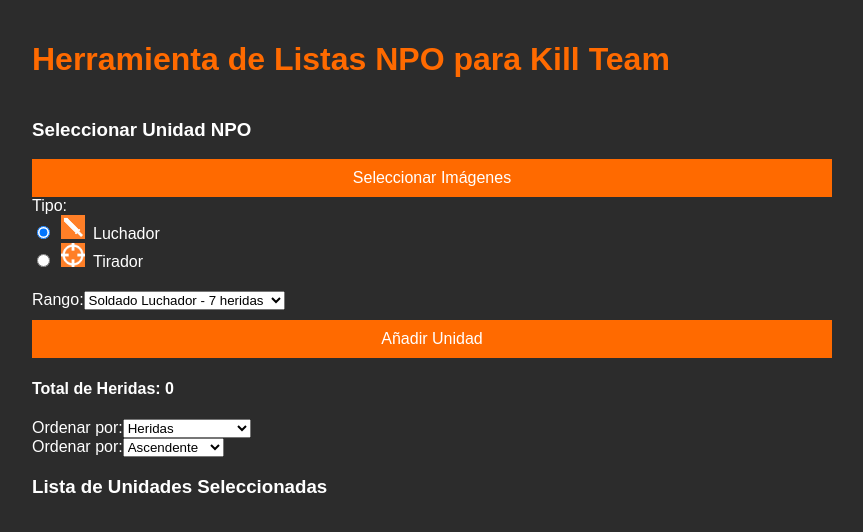
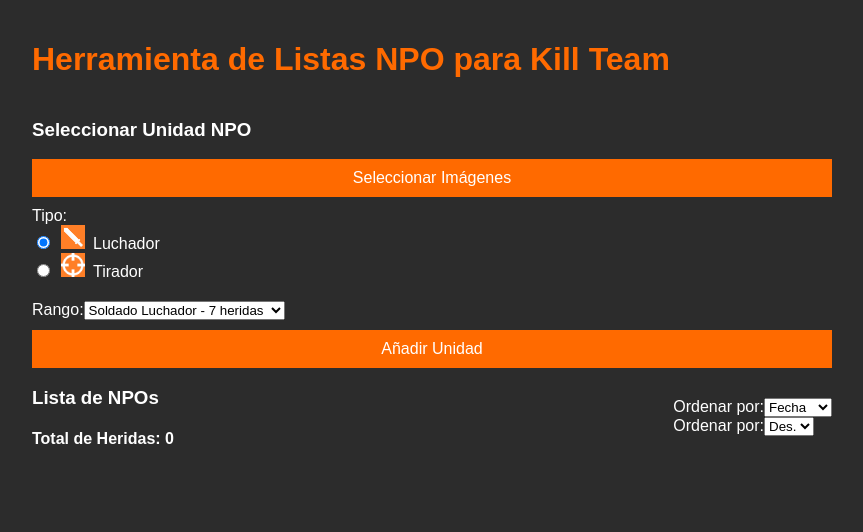
Before and after one commit to ChickenPolloHammer/NPO_tool, a React (Create React App) app: page / in a window 1280 px wide. Shown: the top 532 px of the page, without its empty margins (208-1071 px from the left). Built offline with nearby package versions, Linux system fonts and the light colour scheme.

Commit message:
alineacion de los elementos principales

```diff
--- a/src/components/ListaNPO.js
+++ b/src/components/ListaNPO.js
@@ -9,8 +9,8 @@
 
 const ListaNPO = () => {
   const [npoList, setNpoList] = useState([]);
-  const [sortOrder, setSortOrder] = useState('ascendente'); // Orden por defecto
-  const [sortBy, setSortBy] = useState('heridas'); // Ordenar por heridas por defecto
+  const [sortOrder, setSortOrder] = useState('descendente'); // Orden por defecto
+  const [sortBy, setSortBy] = useState('fechaEntrada'); // Ordenar por defecto
   const [selectedImage, setSelectedImage] = useState(null); // Para almacenar la imagen seleccionada
 
   const handleAddNPO = (npo) => {
@@ -93,14 +93,19 @@
     <div>
       <SelectorNPO onAdd={handleAddNPO} />
 
+      <div style={{ display: 'flex', justifyContent: 'space-between', alignItems: 'flex-start'}}>
+        <div>
+          <h3>Lista de NPOs</h3>
           <h4>Total de Heridas: {totalHeridas}</h4>
+        </div>
 
+        <div style={{ display: 'flex', flexDirection: 'column', marginTop: '30px'}}>
           {/* Selector para elegir el criterio de orden */}
           <div>
             <label htmlFor="sortBy">Ordenar por:</label>
             <select id="sortBy" value={sortBy} onChange={handleSortByChange}>
+              <option value="fechaEntrada">Fecha</option>
               <option value="heridas">Heridas</option>
-          <option value="fechaEntrada">Fecha de Entrada</option>
             </select>
           </div>
 
@@ -108,12 +113,15 @@
           <div>
             <label htmlFor="sortOrder">Ordenar por:</label>
             <select id="sortOrder" value={sortOrder} onChange={handleSortChange}>
-          <option value="ascendente">Ascendente</option>
-          <option value="descendente">Descendente</option>
+              <option value="descendente">Des.</option>
+              <option value="ascendente">Asc.</option>
             </select>
           </div>
+        </div>
+      </div>
 
-      <h3>Lista de Unidades Seleccionadas</h3>
+
+
       <ul className="npo-list">
         {sortedNpoList.map((npo) => (
           <li
--- a/src/components/SelectorNPO.js
+++ b/src/components/SelectorNPO.js
@@ -152,9 +152,9 @@
           </div>
         )}
 
-      <div style={{ display: 'flex', alignItems: 'flex-end', gap: '20px' }}>
+      <div style={{ display: 'flex', justifyContent: 'space-between' }}>
         {/* Contenedor para Tipo y Rango */}
-        <div style={{ display: 'flex', flexDirection: 'column', gap: '20px' }}>
+        <div style={{ display: 'flex', flexDirection: 'column', gap: '20px', marginTop: '10px' }}>
           {/* Tipo */}
           <div>
             <span>Tipo:</span>
```
Lines whose indentation alone changed are shown as unchanged.
